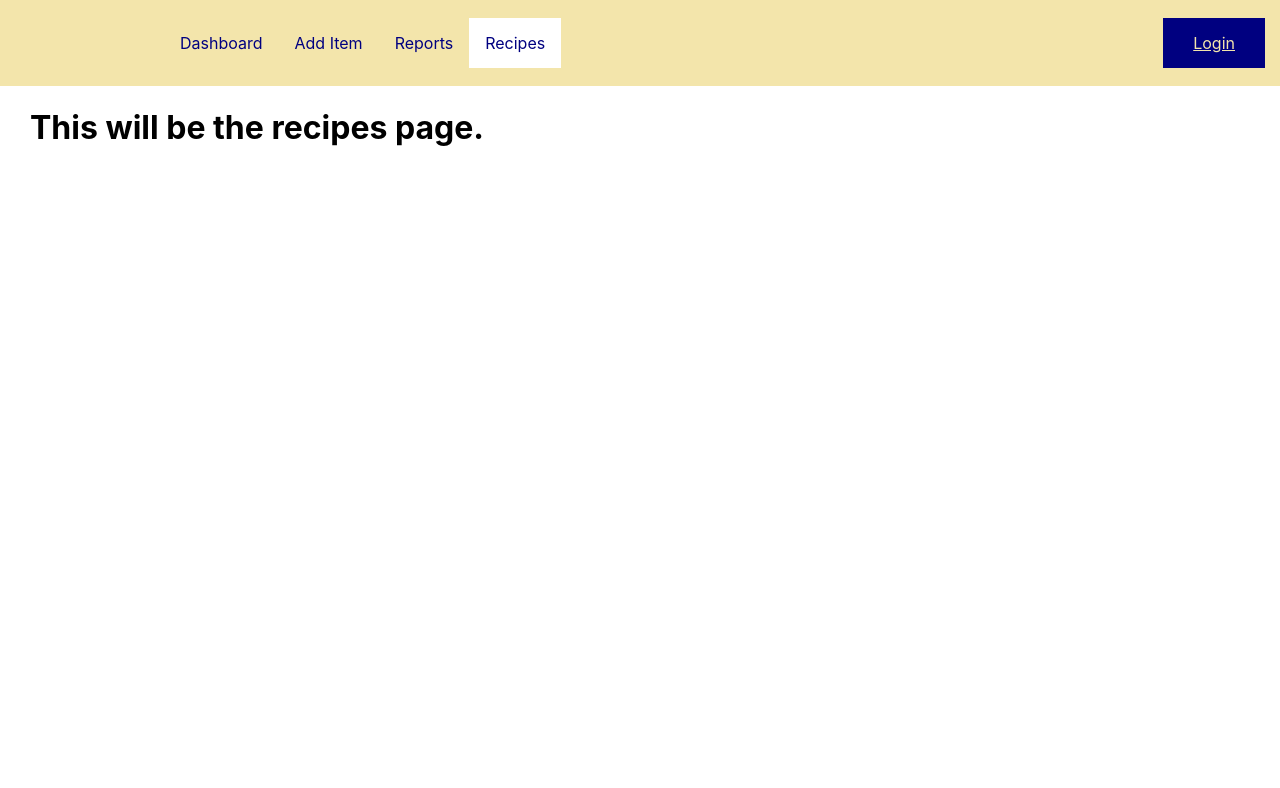
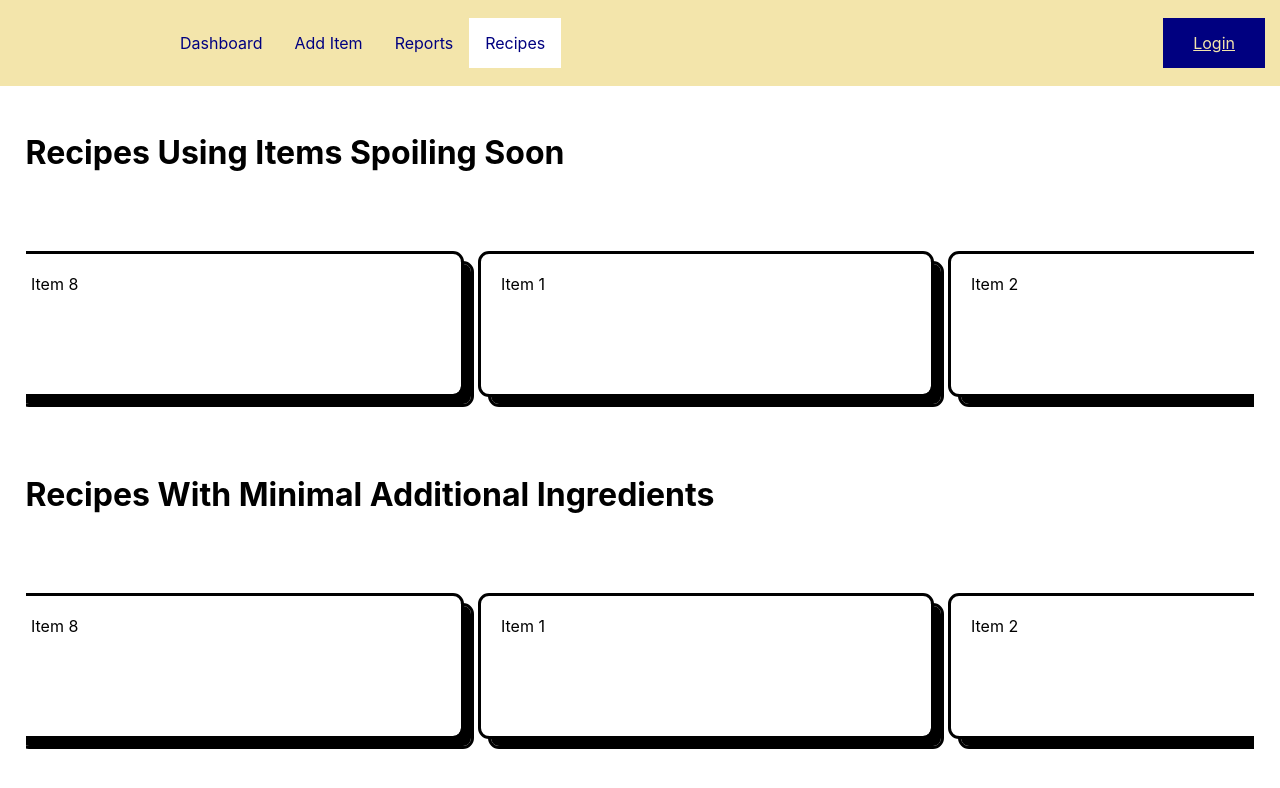
Before and after one commit to erik-lynch/SmartGroceryHousekeeping, a React (Create React App) app in the folder frontend/: page /recipes in a window 1280 px wide. Shown: the top 788 px of the page. Built offline with nearby package versions, Linux system fonts and the light colour scheme.

Commit message:
ItemCarousel, Padding to body of App
Tested out "react-multi-carousel", implemented as a component
Minor styling adjustments

```diff
--- a/frontend/src/App.css
+++ b/frontend/src/App.css
@@ -38,7 +38,7 @@
 }
 
 .core {
-  margin-left: 30px;
+  padding: 2%;
 }
 
 .image-placeholder {
--- /dev/null
+++ b/frontend/src/components/Carousel/ItemCarousel.css
@@ -0,0 +1,17 @@
+.carousel-item {
+    background-color: white;
+    outline: solid;
+    padding: 20px;
+    margin: 10px;
+    height: 100px;
+    filter: drop-shadow(10px 10px 0px black);
+    border-radius: 8px;
+  }
+
+.carousel-container {
+  background-color: white;
+}
+
+.carousel-slider{
+  padding: 50px 0px 50px 0px;
+}
--- /dev/null
+++ b/frontend/src/components/Carousel/ItemCarousel.js
@@ -0,0 +1,77 @@
+import React, { Component, useState } from "react";
+import Carousel from "react-multi-carousel";
+import "react-multi-carousel/lib/styles.css";
+import './ItemCarousel.css'
+
+const responsive = {
+    desktop: {
+      breakpoint: {
+        max: 3000,
+        min: 1024
+      },
+      items: 3,
+      partialVisibilityGutter: 40
+    },
+    mobile: {
+      breakpoint: {
+        max: 464,
+        min: 0
+      },
+      items: 1,
+      partialVisibilityGutter: 30
+    },
+    tablet: {
+      breakpoint: {
+        max: 1024,
+        min: 464
+      },
+      items: 2,
+      partialVisibilityGutter: 30
+    }
+};
+
+
+class ItemCarousel extends Component {
+
+    render() {
+
+        return(
+            <div className='custom-container'>
+
+            <Carousel
+                additionalTransfrom={0}
+                centerMode={true}
+                responsive={responsive}
+                ssr={true}              // means to render carousel on server-side.
+                infinite={true}
+                autoPlay={false}
+                deviceType={this.props.deviceType}
+                focusOnSelect={false}
+                draggable={true}
+
+
+                removeArrowOnDeviceType={["tablet", "mobile", "desktop"]}
+
+                containerClass="carousel-container"
+                itemClass="carousel-item"
+                sliderClass="carousel-slider"
+            >
+
+                <div>Item 1</div>
+                <div>Item 2</div>
+                <div>Item 3</div>
+                <div>Item 4</div>
+                <div>Item 5</div>
+                <div>Item 6</div>
+                <div>Item 7</div>
+                <div>Item 8</div>
+
+            </Carousel>
+
+            </div>
+        );
+    }
+
+}
+
+export default ItemCarousel;
--- a/frontend/src/components/Navbar/NavbarElements.js
+++ b/frontend/src/components/Navbar/NavbarElements.js
@@ -48,7 +48,7 @@ export const NavMenu = styled.div`
     /* margin-right: 24px; */
     /* Third Nav */
     /* width: 100vw;
-white-space: nowrap; */
+    white-space: nowrap; */
     @media screen and (max-width: 768px) {
         display: none;
     }
--- a/frontend/src/pages/dashboard.js
+++ b/frontend/src/pages/dashboard.js
@@ -1,4 +1,5 @@
 import React from "react";
+import ItemCarousel from "../components/Carousel/ItemCarousel";
 
 const Dashboard = () => {
     return (
@@ -6,13 +7,23 @@ const Dashboard = () => {
             <h2>
                 Recently Purchased
             </h2>
+
+            <ItemCarousel />
+
             <a href="/edit_item">Edit Item page link</a>
+
             <h2>
                 Spoiling Soon
             </h2>
+
+            <ItemCarousel />
+
             <h2>
                 All Items
             </h2>
+
+            <ItemCarousel />
+
         </div>
     );
 };
--- a/frontend/src/pages/recipes.js
+++ b/frontend/src/pages/recipes.js
@@ -1,11 +1,21 @@
 import React from "react";
+import ItemCarousel from "../components/Carousel/ItemCarousel";
 
 const Recipes = () => {
     return (
         <div class="core">
             <h1>
-                This will be the recipes page.
+                Recipes Using Items Spoiling Soon
             </h1>
+
+            <ItemCarousel />
+
+            <h1>
+                Recipes With Minimal Additional Ingredients
+            </h1>
+
+            <ItemCarousel />
+
         </div>
     );
 };
```
Also changed, not shown: 1 other file (tests, documents, lock files or other folders).
